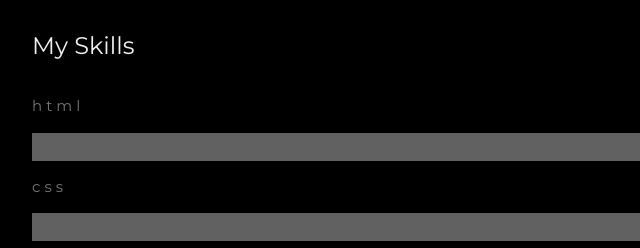
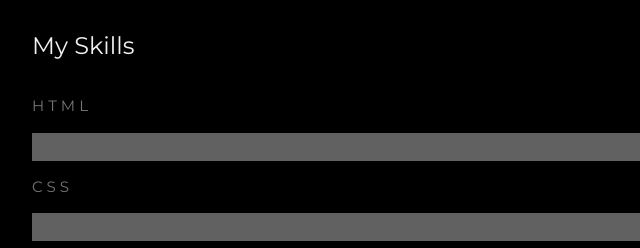
Before and after one commit to mikbus/html3, a plain HTML site: page index3.html in a window 1280 px wide. Shown: the part 1945-2193 px from the top of the page, 178-818 px from the left. Drawn offline with nearby package versions, Linux system fonts and the light colour scheme.

Commit message:
Update index3.html

```diff
--- a/index3.html
+++ b/index3.html
@@ -73,11 +73,11 @@ I think the best way to describe me would be;
 very independent, someone who is not afraid of a challenge, highly motivated, loves to learn and develope my skills, someone who looks  deeper and explores, with a very strong work ethic.
     </p>
     <h3 class="w3-padding-16 w3-text-light-grey">My Skills</h3>
-    <p class="w3-wide">html</p>
+    <p class="w3-wide">HTML</p>
     <div class="w3-white">
       <div class="w3-dark-grey" style="height:28px;width:95%"></div>
     </div>
-    <p class="w3-wide">css</p>
+    <p class="w3-wide">CSS</p>
     <div class="w3-white">
       <div class="w3-dark-grey" style="height:28px;width:85%"></div>
     </div>
```
